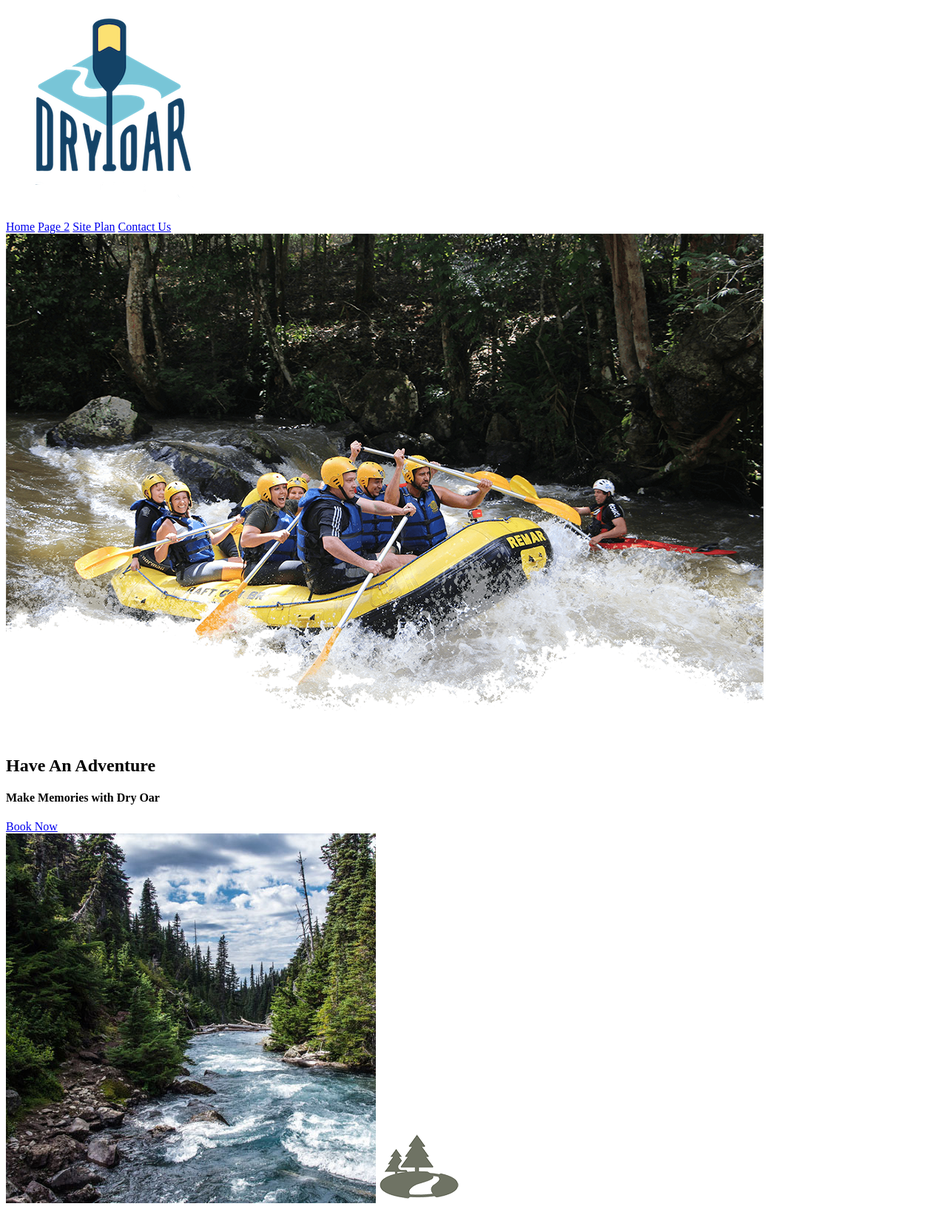
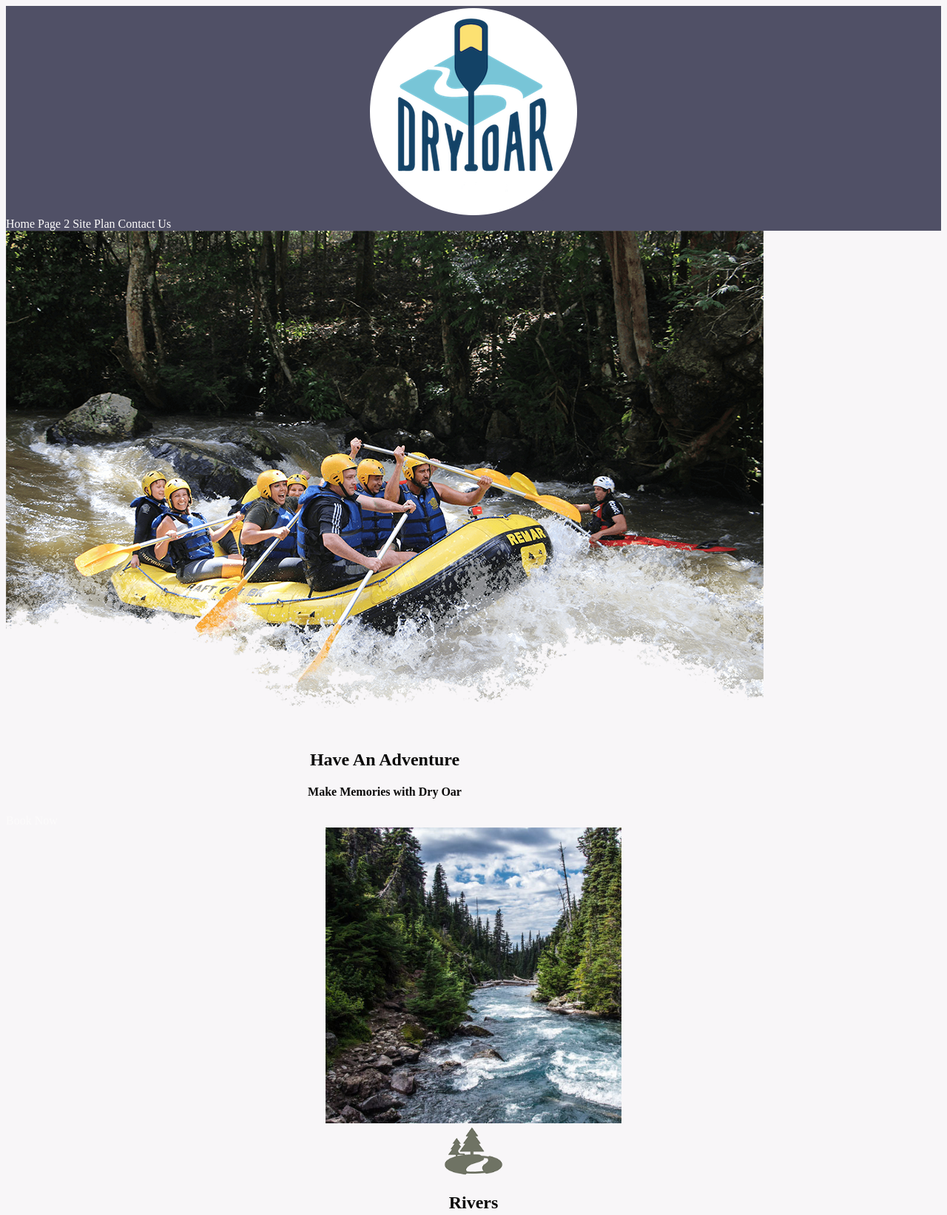
Before and after one commit to leonahdongo/wdd130, a plain HTML site: page wwr/index.html in a window 1280 px wide. Shown: the top 1643 px of the page at 74% size. Drawn offline with Linux system fonts and the light colour scheme.

Commit message:
css style
Signed-off-by: leoxxydee <104421466+leoxxydee@users.noreply.github.com>

```diff
--- a/wwr/index.html
+++ b/wwr/index.html
@@ -5,6 +5,7 @@
     <meta http-equiv="X-UA-Compatible" content="IE=edge">
     <meta name="viewport" content="width=device-width, initial-scale=1.0">
     <title>"White Water Rafting | Dry Oar Boating | Home".</title>
+    <link rel="stylesheet" href="styles/style.css">
 </head>
 <body>
     <header>
@@ -45,6 +46,10 @@
             <img class="card-img" src="images/rapids.jpg" alt="rafting boat">
             <img class="icon" src="images/oars.png" alt="oars icon">
             <h2>Rapids</h2>
+            <section class="rapids-card">
+                <img class="boat" src="images/rapids.jpg" alt="rafting boat">
+                <img class="oars" src="images/oars.png" alt="oars icon">
+                <h2>Rapids</h2>
         </section>
         <img class="mountains" src="images/mountains.jpg" alt="Misty mountains">
         <section class="msg">
@@ -54,7 +59,7 @@
         </section>
     </main>
     <footer>
-        <h3>Dry Oar &copy; 20XX - Your First and Last Name Here</h3>
+        <h3>Dry Oar ; [Leonah Dongo] </h3>
         <h3><a href="site-plan-rafting.html">Site Plan</a></h3>
         <h3><a href="contactus.html">Contact Us</a></h3>
         <div class="social">
@@ -70,4 +75,15 @@
         </div>
     </footer>
 </body>
+<style>
+img {
+    display: block;
+    margin-left: auto;
+    margin-right: auto;
+
+}
+
+
+</style>
+
 </html>
--- /dev/null
+++ b/wwr/styles/style.css
@@ -0,0 +1,103 @@
+#background {
+    height: 725px;
+}
+
+body {
+    background-color: rgb(248, 246, 248);
+}
+
+header {
+    background-color: rgb(80, 80, 102);
+}
+.logo {
+    display: block;
+    margin-right: auto;
+}
+nav a:hoover {
+    background-color: black;
+}
+
+.icon {
+    width: 80px;
+}
+#hero-msg h1, #hero-msg h4 {
+    text-align: center;
+}
+div {
+    max-width: fit-content;
+}
+section {
+    text-align: center;
+    color: #0a0909;
+    text-decoration: none;
+}
+nav a {
+    text-align: center;
+    color: #fcfbfb;
+    text-decoration: none;
+}
+footer {
+    background-color: antiquewhite;
+    display: flex;
+    align-items: center;
+}
+#logo-link {
+    display: block;
+    margin-left: auto;
+    height: 200px;
+    width: 100px;
+}
+.button-box {
+    text-align: center;
+}
+main section {
+    text-align: center;
+}
+nav a {
+    text-align: center;
+    color: #fcfbfb;
+    text-decoration: none;
+}
+.book {
+    text-decoration: none;
+}
+#hero-box {
+    width: auto;
+}
+#hero-msg {
+    text-align: center;
+}
+#hero-img {
+    align-content: center;
+}
+#hero-msg {
+    align-content: center;
+}
+.home-title {
+    align-content: center;
+}
+.button-box {
+    align-content: center;
+}
+.home-grid {
+    align-content: center;
+}
+.rivers-card {
+    align-content: center;
+}
+.card-img {
+    display: block;
+    margin-right: auto;
+    margin-right: auto;
+    width: 400px;
+    height: 400px;
+}
+.book, .join {
+    text-align: center;
+    color: #fcfbfb;
+    text-decoration: none;
+}
+.msg {
+    background-color: antiquewhite;
+    align-content: center;
+}
```
